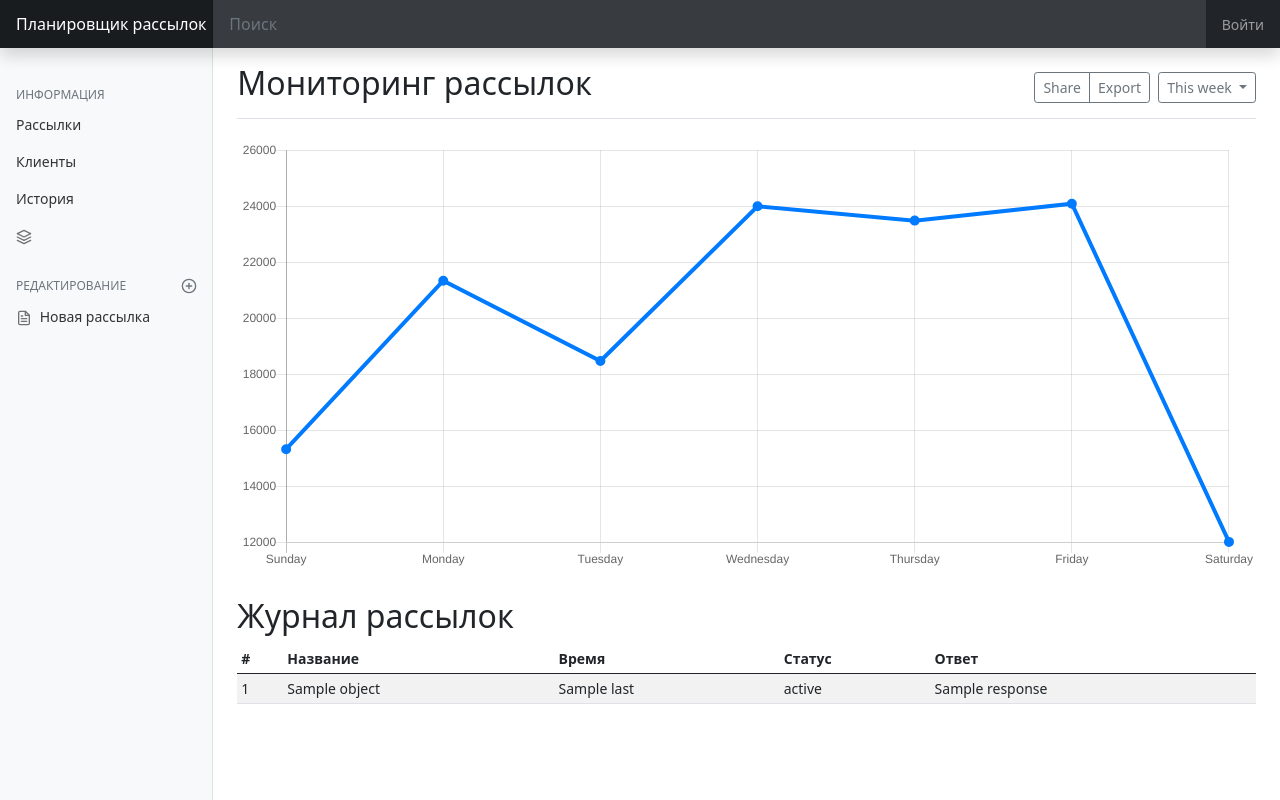
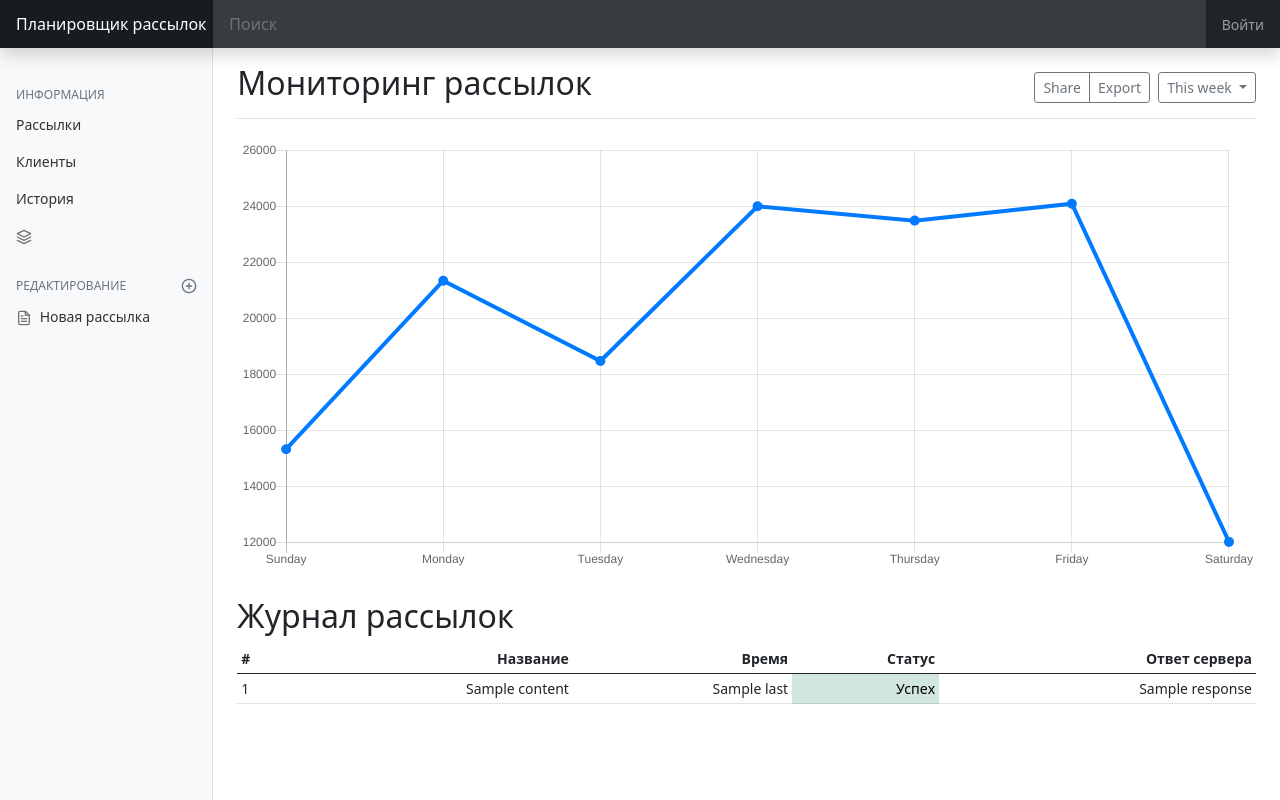
Before and after one commit to NewterraV/mailing_service, a Django app: template mailing/templates/mailing/index.html in a window 1280 px wide. Run offline with Django 4.2, Linux system fonts and the light colour scheme; the template is opened without the code that fills it: most values are stand-ins (such as "Sample title", 1, 10 or a date in 2020); data that the repository does not hold is empty; some libraries are stand-ins or nearby versions.

Commit message:
Внесены исправления в формирование таблицы логов

```diff
--- a/mailing/templates/mailing/index.html
+++ b/mailing/templates/mailing/index.html
@@ -18,24 +18,28 @@
 
   <h2>Журнал рассылок</h2>
   <div class="table-responsive">
-    <table class="table table-striped table-sm">
+    <table class="table table-sm">
       <thead>
         <tr>
           <th scope="col">#</th>
-          <th scope="col">Название</th>
-          <th scope="col">Время</th>
-          <th scope="col">Статус</th>
-          <th scope="col">Ответ</th>
+          <th scope="col" class="text-end">Название</th>
+          <th scope="col" class="text-end">Время</th>
+          <th scope="col" class="text-end">Статус</th>
+          <th scope="col" class="text-end">Ответ сервера</th>
         </tr>
       </thead>
       <tbody>
         {% for object in object_list %}
           <tr>
             <td>{{ object.id }}</td>
-            <td>{{ object.name }}</td>
-            <td>{{ object.last }}</td>
-            <td>{{ object.status }}</td>
-            <td>{{ object.response }}</td>
+            <td class="text-end">{{ object.mailing.content.name }}</td>
+            <td class="text-end">{{ object.last }}</td>
+            {% if object.status %}
+              <td class="table-success align-top text-end">Успех</td>
+            {% else %}
+              <td class="table-danger align-top text-end">Ошибка</td>
+            {% endif %}
+            <td class="text-end">{{ object.response }}</td>
           </tr>
         {% endfor %}
       </tbody>
--- a/mailing/views.py
+++ b/mailing/views.py
@@ -21,7 +21,6 @@ class MailingDetailView(DetailView):
     def get_context_data(self, **kwargs):
         context = super().get_context_data(**kwargs)
         context['logs'] = Logs.objects.filter(mailing=self.kwargs['pk'])
-        print(context)
         return context
 
 
```
Also changed, not shown: mailing/templates/mailing/mailing_detail.html (+17 -9 lines).
